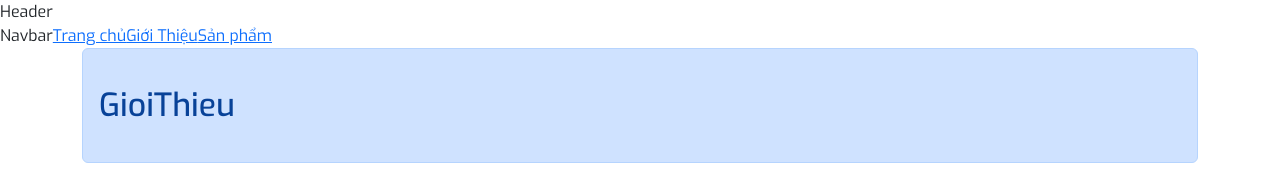
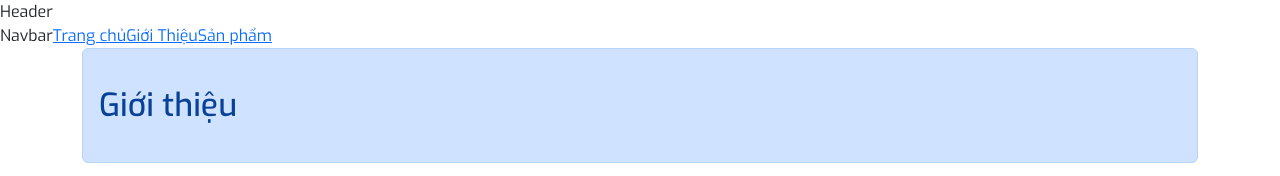
Before and after one commit to phuongnam148/Ant-Home, a React (Create React App) app: page /gioi-thieu in a window 1280 px wide. Shown: the top 176 px of the page. Built offline with nearby package versions, Linux system fonts and the light colour scheme.

Commit message:
Update GioiThieu.jsx

```diff
--- a/src/components/pages/GioiThieu.jsx
+++ b/src/components/pages/GioiThieu.jsx
@@ -2,7 +2,7 @@ import React from 'react'
 
 const GioiThieu = () => {
   return (
-    <div>GioiThieu</div>
+    <div>Giới thiệu</div>
   )
 }
 
```
